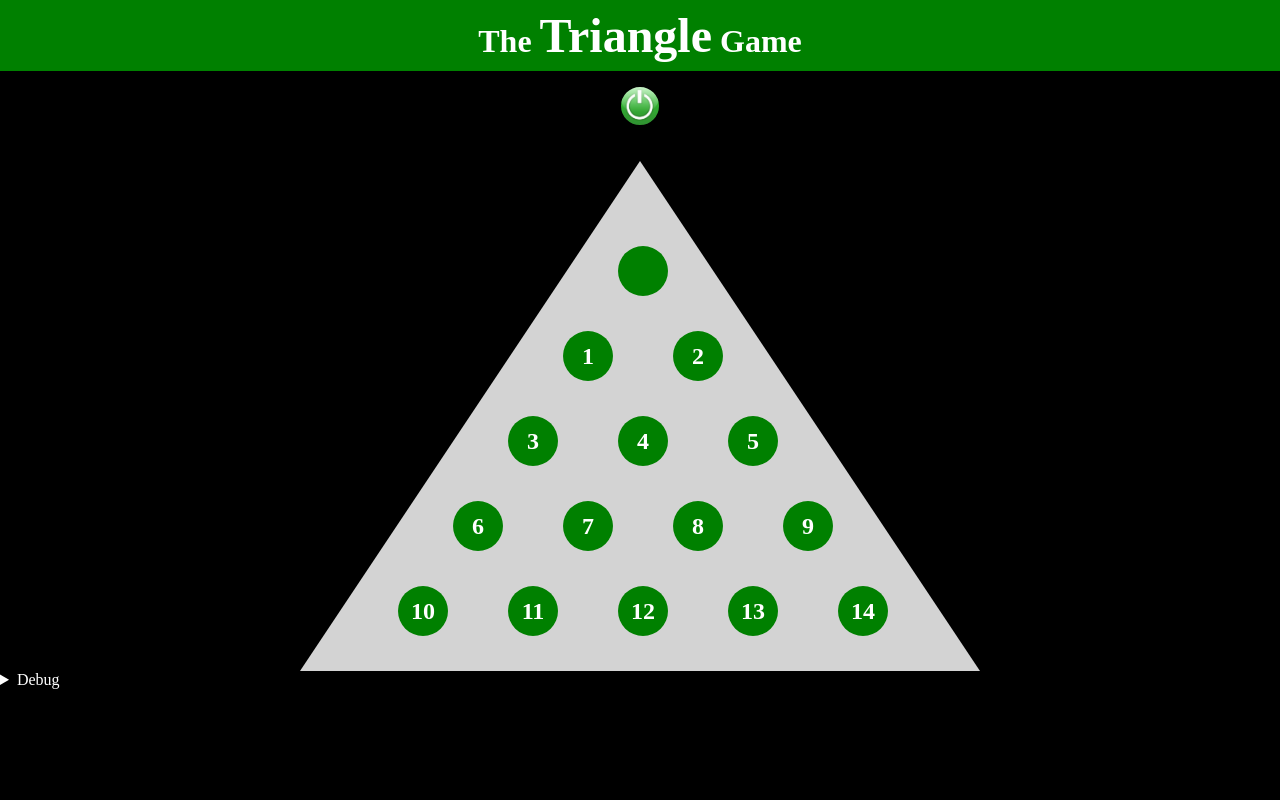
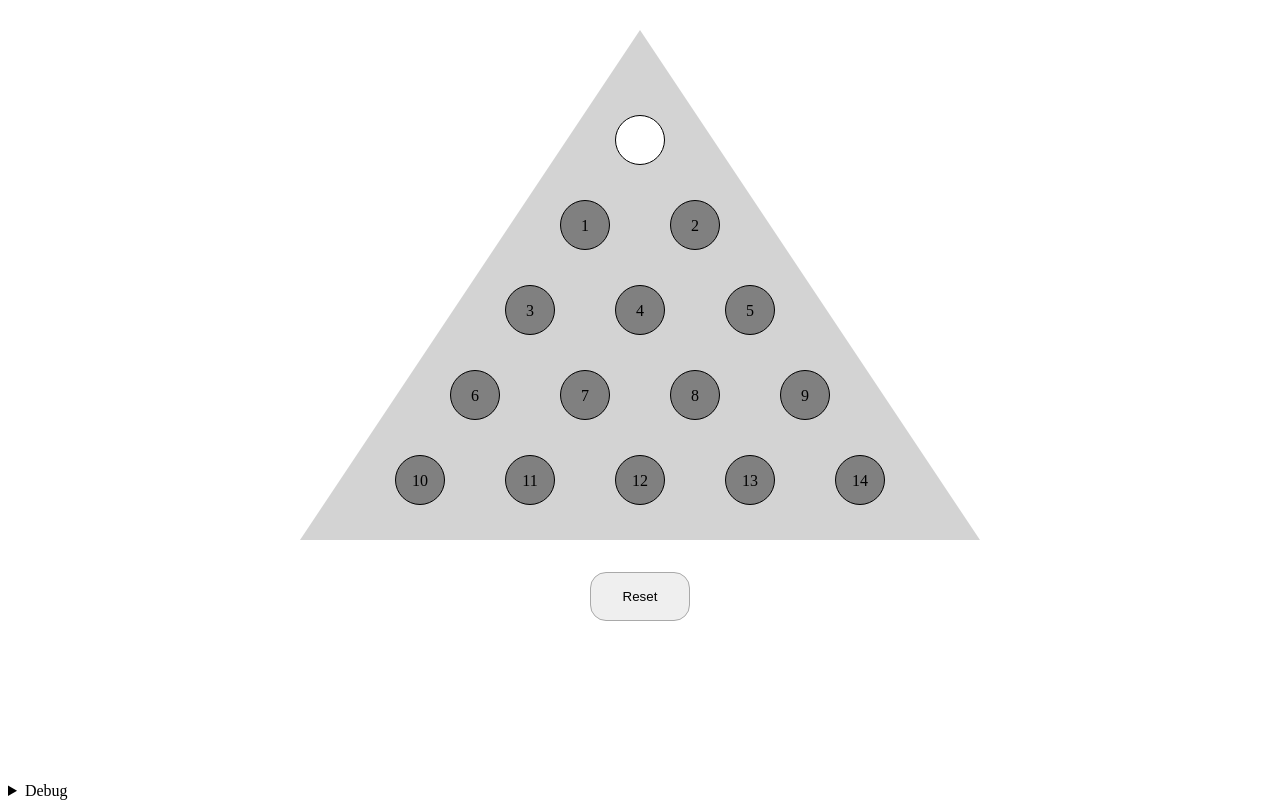
Before and after one commit to nsprenkle/TriangleGame, a website: page index.html in a window 1280 px wide. Drawn offline with Linux system fonts and the light colour scheme.

Commit message:
overhauls page styling

```diff
--- a/index.css
+++ b/index.css
@@ -1,51 +1,4 @@
-body {
-  background: black;
-  color: white;
-  margin: 0;
-  font-size: 100%;
-}
-
-h1 {
-  background: green;
-  margin: 0;
-  text-align: center;
-  color: white;
-  padding: 8px 0;
-}
-
-#titleDisplay {
-  font-size: 150%;
-}
-
-#stripe {
-  background: black;
-  height: 50px;
-  margin: 0;
-  padding-top: 10px;
-}
-
-.btn {
-  display: block;
-  height: 50px;
-  width: 50px;
-  border-radius: 50%;
-  border: 6px solid black;
-  margin: 0 auto;
-  background-image: url("assets/start.jpg");
-  background-repeat: no-repeat;
-  background-size: 140%;
-  background-position: -8px -8px;
-}
-
-.circle:hover {
-  color: white;
-}
-
-.circle.selected {
-  background-color: grey;
-}
-
-.triangle {
+#board {
   margin-left: auto;
   margin-right: auto;
   width: 0;
@@ -61,7 +14,7 @@ h1 {
   margin-top: 30px;
   background-color: green;
   position: relative;
-  left: -302px;
+  left: -305px;
 }
 
 .row1a {
@@ -77,13 +30,44 @@ h1 {
 }
 
 .circle {
-  margin-right: auto;
   margin-left: 60px;
   height: 50px;
   width: 50px;
   border-radius: 50px;
   text-align: center;
-  font-weight: bold;
-  font-size: 150%;
-  background-color: green;
+  background-color: grey;
+  transition: all 0.2s;
+  border: 1px solid black;
+  box-sizing: border-box;
 }
+
+.circle:hover {
+  color: white;
+  opacity: .75;
+  cursor: pointer;
+  border: 1px solid white;
+}
+
+.circle.selected {
+  color: white;
+  border: 1px solid white;
+}
+
+.circle:empty {
+  background-color: white
+}
+
+#reset {
+  display: block;
+  border-radius: 1rem;
+  border: 1px solid darkgray;
+  margin: 2rem auto;
+  box-sizing: border-box;
+  padding: 1rem 2rem;
+  transition: all 0.2s;
+}
+
+#debug {
+  position: absolute;
+  bottom: 0;
+}
--- a/index.html
+++ b/index.html
@@ -3,19 +3,13 @@
 
 <head>
   <meta charset="UTF-8">
-  <title>Triangle Game</title>
+  <title>Triangle Peg Game</title>
   <link rel="stylesheet" type="text/css" href="index.css">
 </head>
 
 <body>
 
-  <h1>The <span id="titleDisplay">Triangle</span> Game</h1>
-
-  <div id="stripe">
-    <button class="btn" id="reset"></button>
-  </div>
-
-  <div class="triangle">
+  <div id="board">
 
     <div class="wrapper">
 
@@ -55,7 +49,9 @@
 
   </div>
 
-  <details>
+  <button id="reset">Reset</button>
+
+  <details id="debug">
     <summary>Debug</summary>
     <div id='available-moves'></div>
   </details>
```
